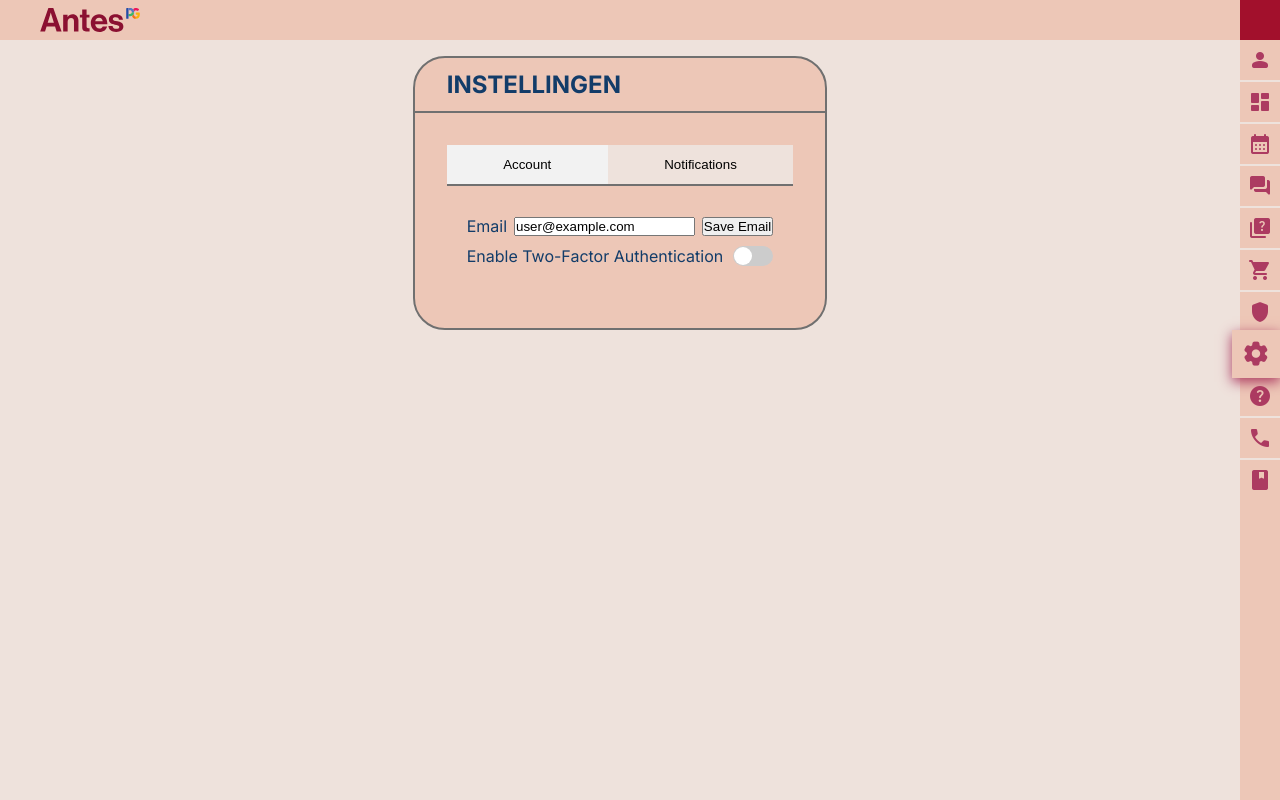
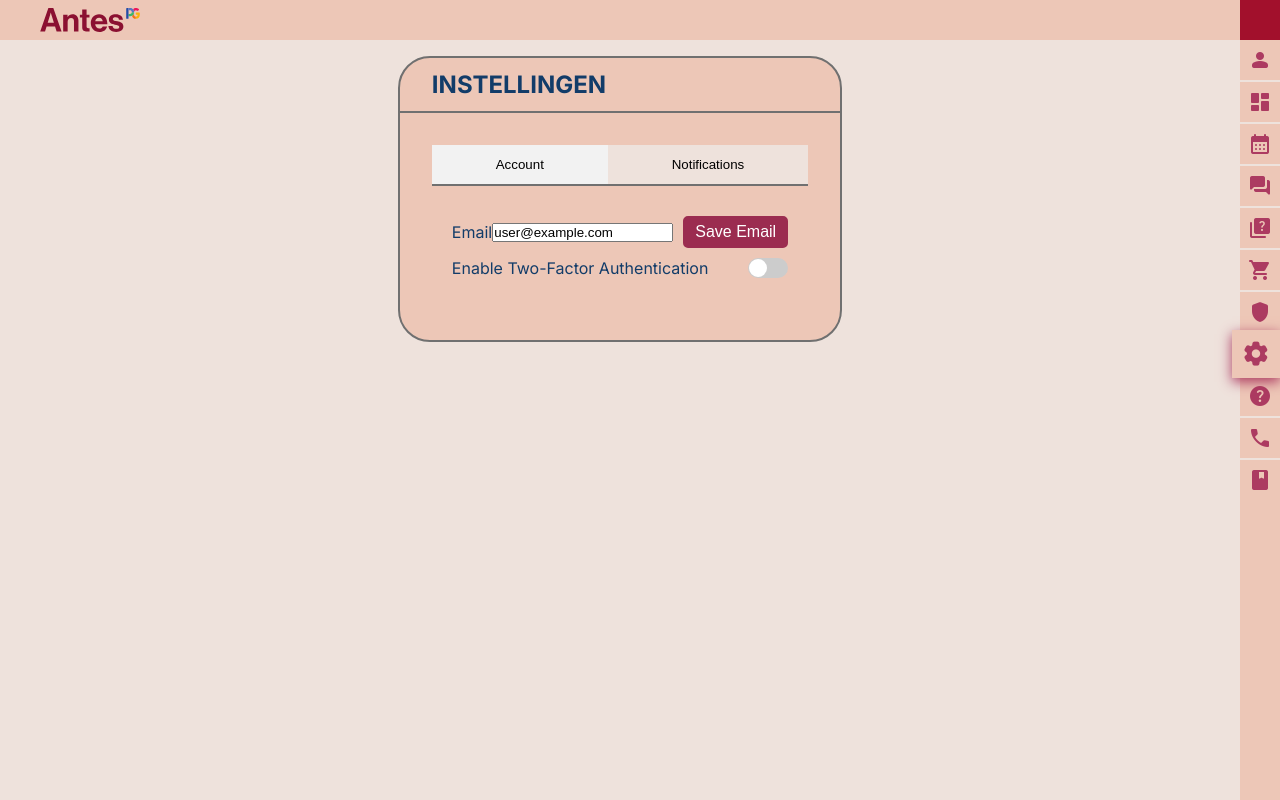
Before and after one commit to stssrn/ProjectC_Groep5, a Next.js app in the folder frontend/: page /instellingen in a window 1280 px wide. Built offline with nearby package versions, Linux system fonts and the light colour scheme.

Commit message:
Instellingen
Styled the Save Button in AccountSettings.TSX and converted the files AccountSettings and NotificationSettings to TSX files instead of JSX.

```diff
--- a/frontend/app/instellingen/AccountSettings.jsx
+++ b/frontend/app/instellingen/AccountSettings.tsx
@@ -1,6 +1,37 @@
 "use client";
 import React, { useState } from "react";
 import { SettingOption, Switch } from "../components/SettingsComponents";
+import styled from "@emotion/styled";
+
+const StyledButton = styled.button`
+  padding: 5px 10px;
+  font-size: 16px;
+  font-family: Arial, sans-serif;
+  background-color: #9b2c50;
+  color: white;
+  border: 2px solid #9b2c50;
+  border-radius: 5px;
+  cursor: pointer;
+  transition: background-color 0.3s, border-color 0.3s;
+  margin-left: 10px;
+
+  &:hover {
+    background-color: #7c203e;
+    border-color: #7c203e;
+  }
+
+  &:focus {
+    outline: none;
+    box-shadow: 0 0 0 2px rgba(0, 123, 255, 0.5);
+  }
+
+  @media (max-width: 768px) {
+    font-size: 14px;
+    padding: 4px 8px;
+    margin-left: 0px;
+    margin-top: 10px;
+  }
+`;
 
 const AccountSettings = () => {
   const [email, setEmail] = useState(
@@ -12,7 +43,9 @@ const AccountSettings = () => {
       localStorage.getItem("twoFactorEnabled") === "true"
   );
 
-  const handleEmailChange = (event) => {
+  const handleEmailChange = (event: {
+    target: { value: React.SetStateAction<string> };
+  }) => {
     if (typeof window !== "undefined") {
       setEmail(event.target.value);
     }
@@ -28,7 +61,7 @@ const AccountSettings = () => {
     const newValue = !isTwoFactorEnabled;
     setTwoFactorEnabled(newValue);
     if (typeof window !== "undefined") {
-      localStorage.setItem("twoFactorEnabled", newValue);
+      localStorage.setItem("twoFactorEnabled", newValue.toString());
     }
   };
 
@@ -37,7 +70,9 @@ const AccountSettings = () => {
       <SettingOption>
         <span>Email</span>
         <input type="email" value={email} onChange={handleEmailChange} />
-        <button onClick={handleEmailSave}>Save Email</button>
+        <StyledButton onClick={handleEmailSave}>
+          <span>Save Email</span>
+        </StyledButton>
       </SettingOption>
       <SettingOption>
         <span>Enable Two-Factor Authentication</span>
--- a/frontend/app/instellingen/NotificationSettings.jsx
+++ b/frontend/app/instellingen/NotificationSettings.tsx
@@ -17,7 +17,7 @@ const NotificationSettings = () => {
     const newValue = !emailNotifications;
     setEmailNotifications(newValue);
     if (typeof window !== "undefined") {
-      localStorage.setItem("emailNotifications", newValue);
+      localStorage.setItem("emailNotifications", newValue.toString());
     }
   };
 
@@ -25,7 +25,7 @@ const NotificationSettings = () => {
     const newValue = !pushNotifications;
     setPushNotifications(newValue);
     if (typeof window !== "undefined") {
-      localStorage.setItem("pushNotifications", newValue);
+      localStorage.setItem("pushNotifications", newValue.toString());
     }
   };
 
```
